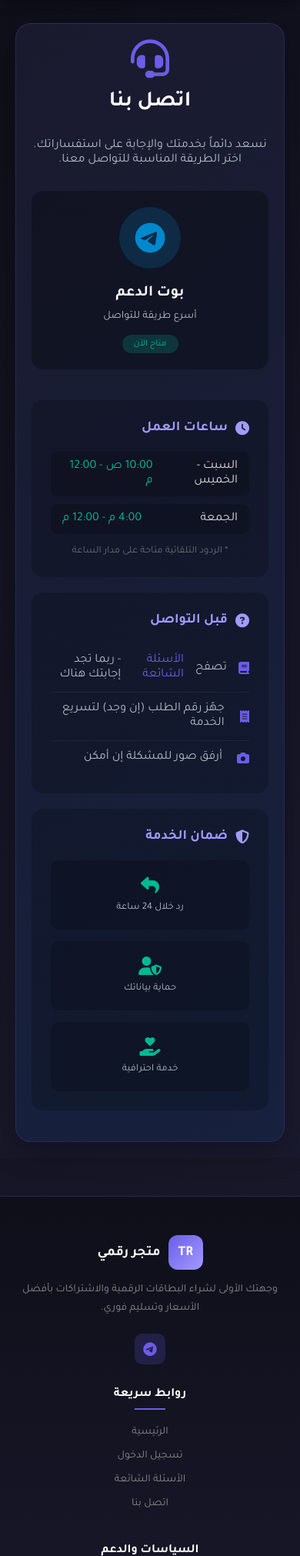
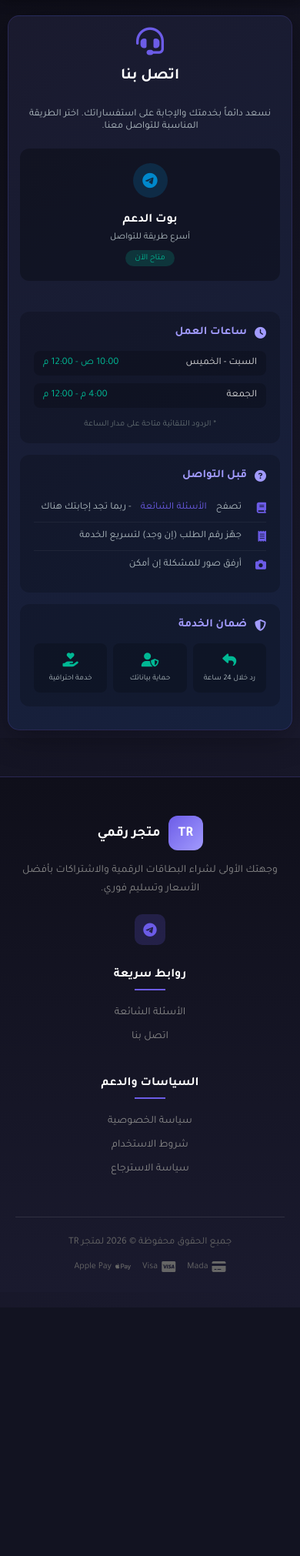
Before and after one commit to ziadosama582005-crypto/tttrrrrrrrrrrr, a Flask app: page /contact-us in a window 390 px wide. Shown: the part 60-2082 px from the top of the page at 77% size. After the commit the page ends 1759 px from the top, so only its background shows below. Run offline with Flask 3, Linux system fonts and the light colour scheme; data that the repository does not hold is empty; some libraries are stand-ins or nearby versions.

Commit message:
🎨 تحسين صفحات FAQ واتصل بنا للجوال + حذف روابط مكررة من الفوتر

```diff
--- a/templates/base.html
+++ b/templates/base.html
@@ -37,8 +37,6 @@
                 <div class="footer-col">
                     <h4>روابط سريعة</h4>
                     <ul>
-                        <li><a href="/">الرئيسية</a></li>
-                        <li><a href="/login">تسجيل الدخول</a></li>
                         <li><a href="/faq">الأسئلة الشائعة</a></li>
                         <li><a href="/contact-us">اتصل بنا</a></li>
                     </ul>
--- a/templates/categories.html
+++ b/templates/categories.html
@@ -1551,8 +1551,6 @@
                 <div class="footer-col">
                     <h4>روابط سريعة</h4>
                     <ul>
-                        <li><a href="/">الرئيسية</a></li>
-                        <li><a href="/login">تسجيل الدخول</a></li>
                         <li><a href="/faq">الأسئلة الشائعة</a></li>
                         <li><a href="/contact-us">اتصل بنا</a></li>
                     </ul>
--- a/templates/pages/contact.html
+++ b/templates/pages/contact.html
@@ -327,17 +327,105 @@
         color: #b2bec3;
     }
 
-    @media (max-width: 600px) {
+    @media (max-width: 480px) {
+        .policy-page {
+            padding: 10px;
+        }
+
         .policy-container {
-            padding: 20px;
+            padding: 15px;
+            border-radius: 15px;
+        }
+
+        .policy-header i {
+            font-size: 36px;
+        }
+
+        .policy-header h1 {
+            font-size: 20px;
+        }
+
+        .intro-text {
+            font-size: 13px;
+            margin-bottom: 20px;
+        }
+
+        .contact-grid {
+            gap: 12px;
+        }
+
+        .contact-box {
+            padding: 18px;
+            border-radius: 12px;
+        }
+
+        .contact-icon {
+            width: 45px;
+            height: 45px;
+            font-size: 20px;
+        }
+
+        .contact-box h3 {
+            font-size: 16px;
+            margin-bottom: 5px;
+        }
+
+        .contact-box p {
+            font-size: 12px;
+            margin-bottom: 10px;
+        }
+
+        .contact-status {
+            font-size: 11px;
+            padding: 4px 12px;
+        }
+
+        .info-section {
+            padding: 18px;
+            border-radius: 12px;
+            margin-bottom: 15px;
+        }
+
+        .info-section h3 {
+            font-size: 15px;
+            margin-bottom: 15px;
+        }
+
+        .hour-row {
+            padding: 8px 12px;
+            font-size: 13px;
+        }
+
+        .note {
+            font-size: 11px;
+        }
+
+        .tips-list li {
+            font-size: 13px;
+            padding: 10px 0;
+            gap: 12px;
+        }
+
+        .tips-list li i {
+            font-size: 14px;
         }
 
         .guarantee-grid {
-            grid-template-columns: 1fr;
+            grid-template-columns: repeat(3, 1fr);
+            gap: 8px;
         }
 
-        .contact-box {
-            padding: 20px;
+        .guarantee-item {
+            padding: 12px 5px;
+            border-radius: 8px;
+        }
+
+        .guarantee-item i {
+            font-size: 18px;
+        }
+
+        .guarantee-item span {
+            font-size: 10px;
         }
     }
 </style>
```
Also changed, not shown: templates/pages/faq.html (+65 -6 lines).
